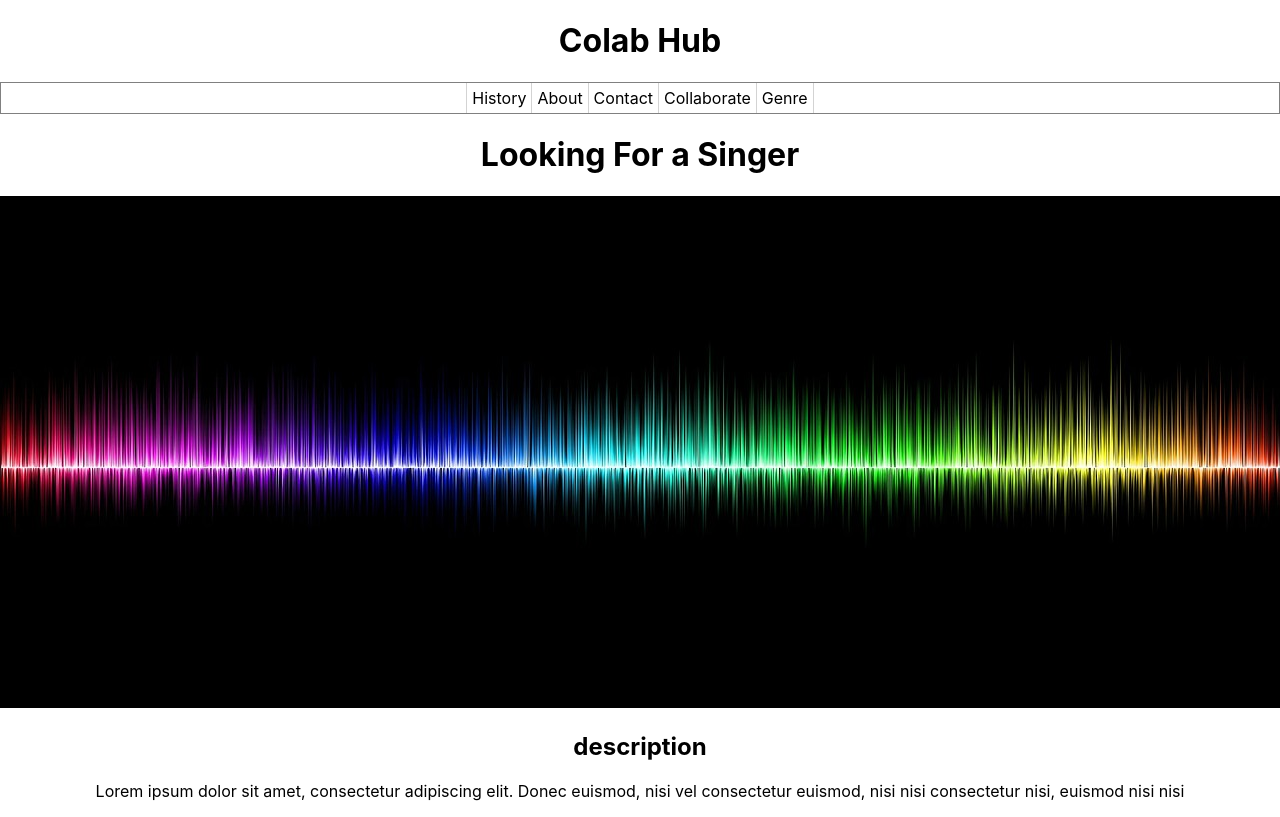
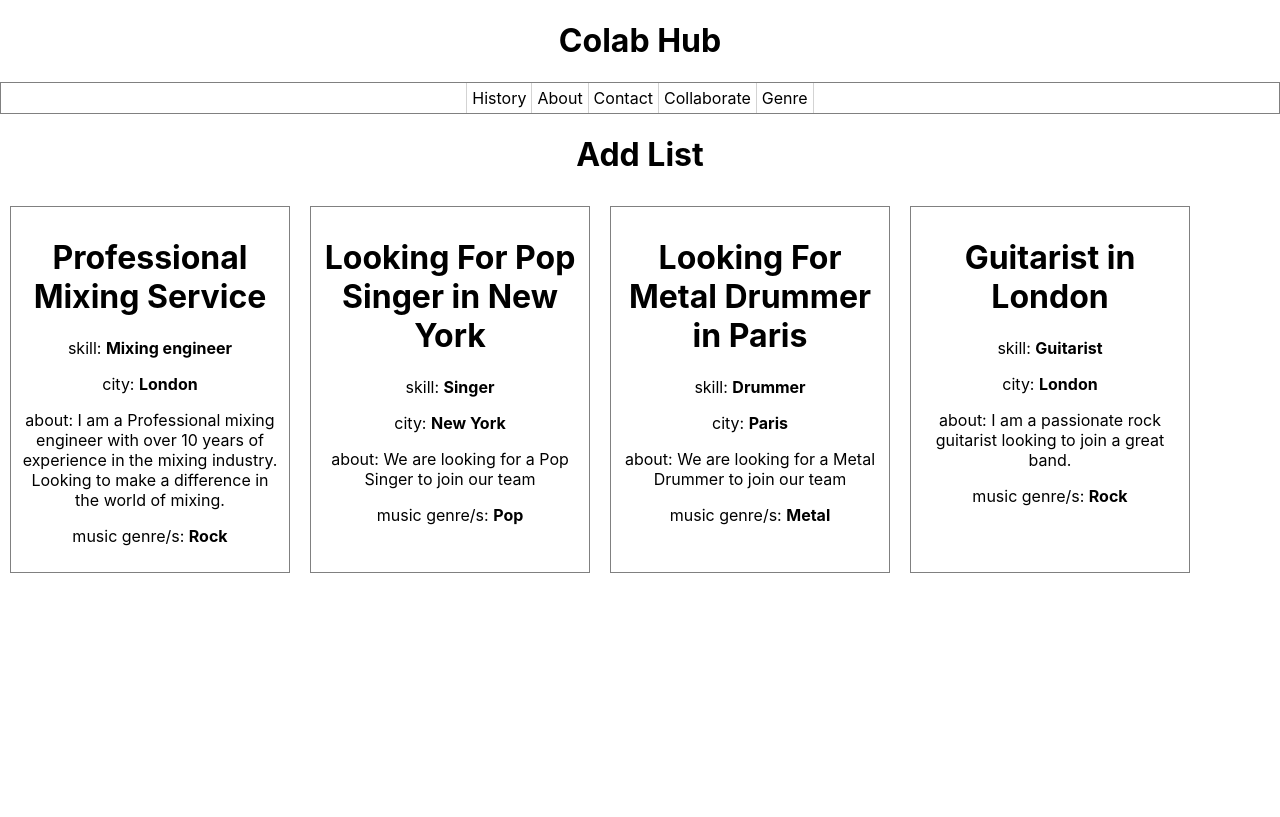
Before and after one commit to Maratatasan/musical-skill-book, a React (Create React App) app: page / in a window 1280 px wide. Built offline with nearby package versions, Linux system fonts and the light colour scheme.

Commit message:
added one ad component, fixed typos

```diff
--- a/package.json
+++ b/package.json
@@ -13,6 +13,8 @@
     "react": "^18.1.0",
     "react-dom": "^18.1.0",
     "react-scripts": "5.0.1",
+    "run": "^1.4.0",
+    "start": "^5.1.0",
     "typescript": "^4.7.3",
     "web-vitals": "^2.1.4"
   },
--- a/src/App.tsx
+++ b/src/App.tsx
@@ -1,6 +1,7 @@
 import React from "react";
 
 import "./App.css";
+import { AdList } from "./components/ads/AdList";
 import { AdvertDetails } from "./components/advertDetails";
 import { MainBanner } from "./components/mainBanner";
 import { MainBar } from "./components/mainBar";
@@ -10,7 +11,8 @@ function App() {
     <div className="App">
       <MainBanner />
       <MainBar />
-      <AdvertDetails />
+      <AdList/>
+      {/* <AdvertDetails /> */}
     </div>
   );
 }
--- a/src/components/ads/AddList.tsx
+++ b/src/components/ads/AdList.tsx
@@ -1,4 +1,6 @@
-import { OneAdd, iAdData } from "./OneAd";
+import { OneAd, iAdData } from "./OneAd";
+
+
 
 interface iAdTypes {
   OFFERING: string;
@@ -10,15 +12,15 @@ const adTypes: iAdTypes = {
   REQUEST: "REQUEST",
 };
 
-export function AdList() {
+export function AdList(): JSX.Element {
 
 
   return (
     <div>
       <h1>Add List</h1>
-      <div className="ad-list" style={{display: 'flex', width:}}>
+      <div className="ad-list" style={{display: 'flex', width:'1200px'}}>
         {getMockAdData(adTypes).map((ad, i) =>
-          OneAdd(i, ad)
+          OneAd(i, ad)
         )}
       </div>
     </div>
@@ -30,11 +32,11 @@ function getMockAdData(adTypes: iAdTypes): iAdData[] {
 
   return [
     {
-      title: "Profesional Mixing Service",
+      title: "Professional Mixing Service",
       skill: "Mixing engineer",
       city: "London",
       about:
-        "I am a Profesional mixing engineer with over 10 years of experience in the mixing industry. Looking to make a difference in the world of mixing.",
+        "I am a Professional mixing engineer with over 10 years of experience in the mixing industry. Looking to make a difference in the world of mixing.",
       musicGenre: "Rock",
       addType: OFFERING,
     },
--- /dev/null
+++ b/src/components/ads/OneAd.tsx
@@ -0,0 +1,34 @@
+export interface iAdData {
+  title: string;
+  skill: string;
+  city: string;
+  about: string;
+  musicGenre: string;
+  addType: string;
+}
+
+export function OneAd(i: number, adData: iAdData): JSX.Element {
+  const { title, skill, city, about, musicGenre, addType } =
+    adData;
+
+  function s(text: string) {
+    return <strong>{text}</strong>;
+  }
+  return (
+    <div
+      style={{
+        border: "solid 1px grey",
+        padding: "10px",
+        margin: "10px",
+        boxSizing: "border-box",
+        width: "300px",
+      }}
+    >
+      <h1>{title}</h1>
+      <p>skill: {s(skill)}</p>
+      <p>city: {s(city)}</p>
+      <p>about: {about}</p>
+      <p>music genre/s: {s(musicGenre)}</p>
+    </div>
+  );
+}
```
Also changed, not shown: 1 other file (tests, documents, lock files or other folders).
